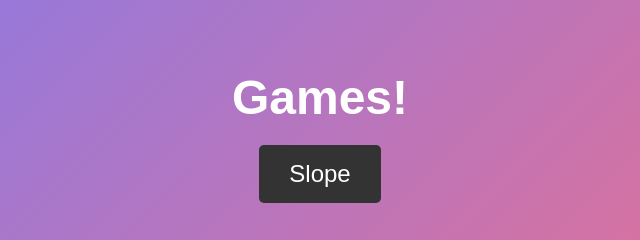
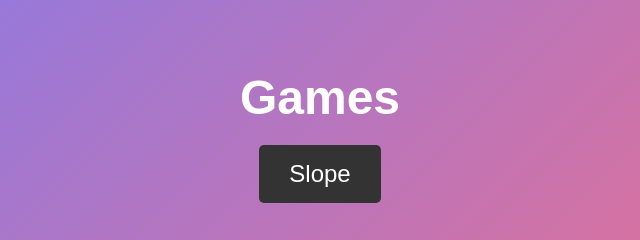
Before and after one commit to wxstbound/awesome, a plain HTML site: page index.html in a window 1280 px wide. Shown: the part 280-520 px from the top of the page, 320-960 px from the left. Drawn offline with Linux system fonts and the light colour scheme.

Commit message:
Update index.html

```diff
--- a/index.html
+++ b/index.html
@@ -38,7 +38,7 @@
 </head>
 <body>
     <div>
-        <h1>Games!</h1>
+        <h1>Games</h1>
         <a href="https://awesomest.pages.dev/3kh0-assets-main-slope/3kh0-assets-main-slope/slope/" target="_blank">
             <button class="button">Slope</button>
         </a>
```
